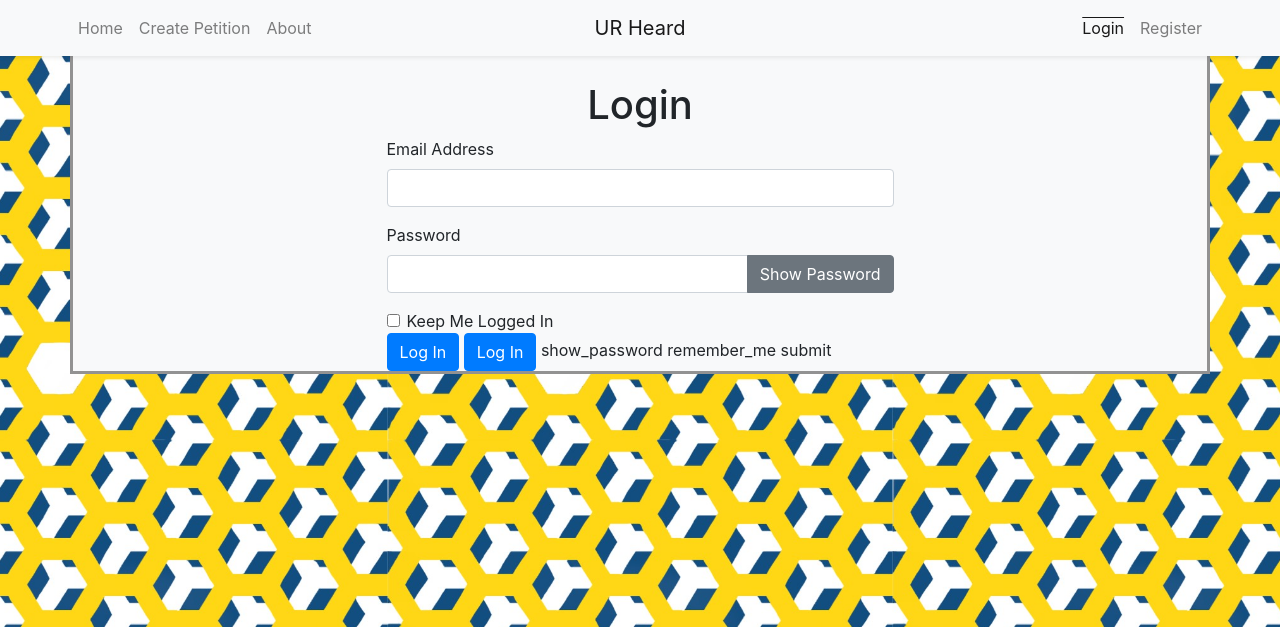
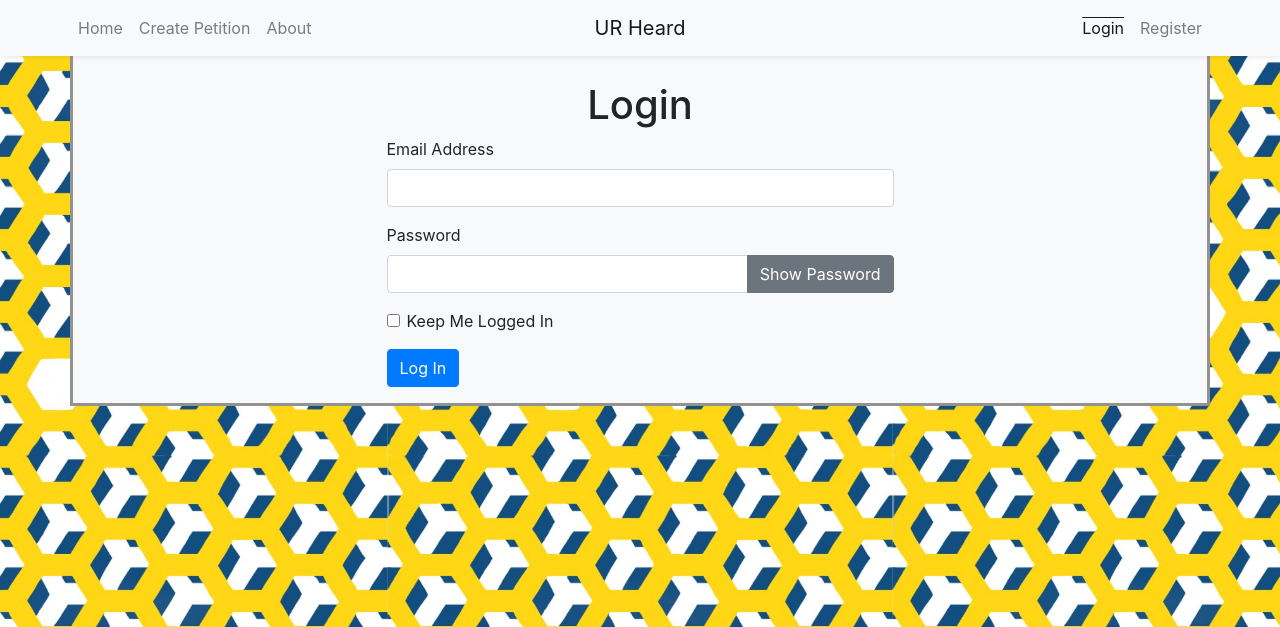
Before and after one commit to michaelb-TI100/csc210-team3, a Flask app: page /login in a window 1280 px wide. Shown: the top 627 px of the page. Run offline with Flask 2, Linux system fonts and the light colour scheme; some libraries are stand-ins or nearby versions.

Commit message:
Update login.html

```diff
--- a/templates/login.html
+++ b/templates/login.html
@@ -22,15 +22,15 @@
 				</div>
 			</div>
 		</div>
-		<div class="form-check">
-			{{form.remember_me(class="form-check-input")}}
-			{{form.remember_me.label(class="form-check-label")}}
+		<div class="form-group">
+			<div class="form-check">
+				{{form.remember_me(class="form-check-input")}}
+				{{form.remember_me.label(class="form-check-label")}}
+			</div>
 		</div>
-		{{form.submit(class="btn btn-primary")}}
+		<div class="form-group required">
 		{{wtf.render_field(form.submit)}}
-		show_password
-		remember_me
-		submit
+	</div>
 	</form>
 
 	<!--<a href=class="btn btn-danger btn-sm">Return</a>-->
@@ -43,7 +43,6 @@
 		$("#passwordToggle").click( function() {
 			$(this).text($(this).text() == "Show Password" ? "Hide Password" : "Show Password");
 			$("#password").attr("type", $("#password").attr("type") == "password" ? "text" : "password");
-
 		});
 	</script>
 {% endblock scripts%}
```
